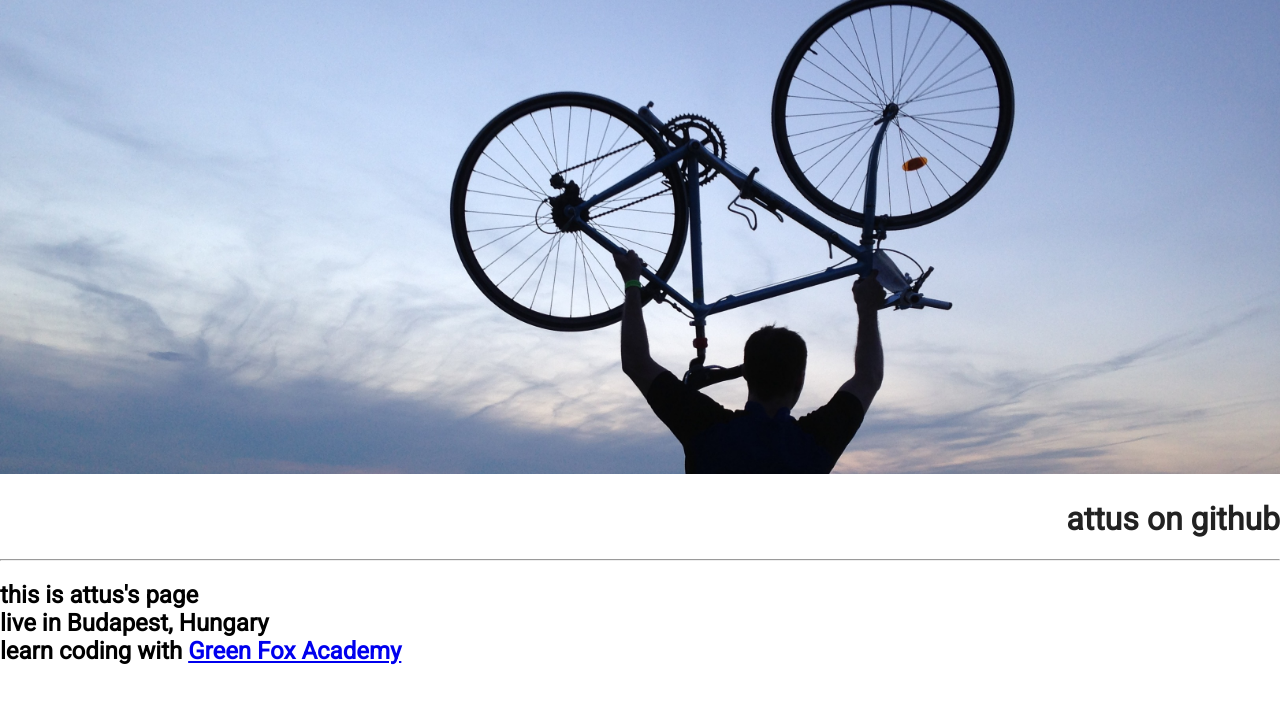
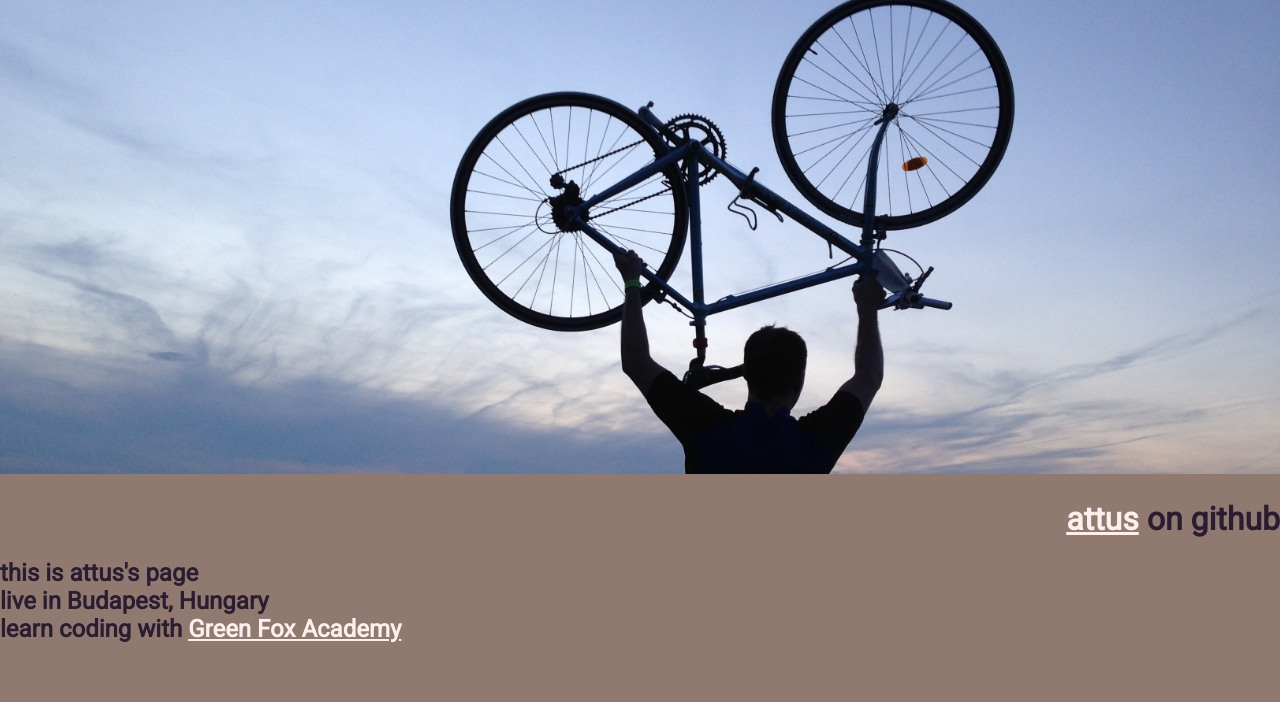
Before and after one commit to szaboattus/szaboattus.github.io, a plain HTML site: page index.html in a window 1280 px wide. Drawn offline with Linux system fonts and the light colour scheme.

Commit message:
attus link, new bg and link color

```diff
--- a/index.html
+++ b/index.html
@@ -9,9 +9,8 @@
   <body>
     <img src="header.jpg" alt="landscape">
     <h1>
-      attus on github
+      <a href="https://www.facebook.com/szabo.attila.50">attus</a> on github
     </h1>
-    <hr>
     <h2>
       this is attus's page <br>
       live in Budapest, Hungary<br>
--- a/style.css
+++ b/style.css
@@ -1,6 +1,8 @@
 body {
   margin: 0;
   font-family: 'Roboto', sans-serif;
+  background-color: #907A70;
+  color: #2A1D32;
 }
 img {
   width: 100%;
@@ -8,8 +10,7 @@ img {
 
 h1 {
   text-align:right;
-  color: #222222;
 }
-hr {
-  style= "width:50%";
+a {
+  color: #FEE;
 }
```
